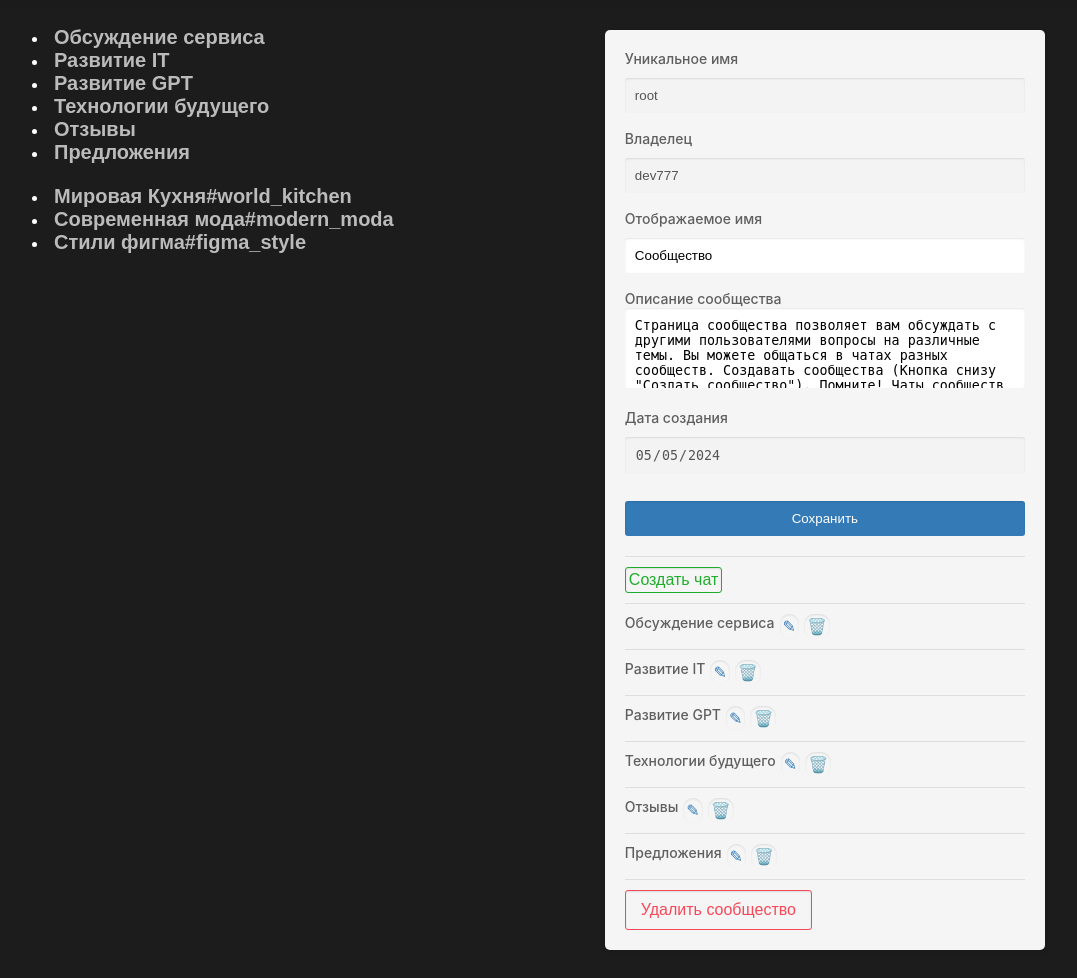
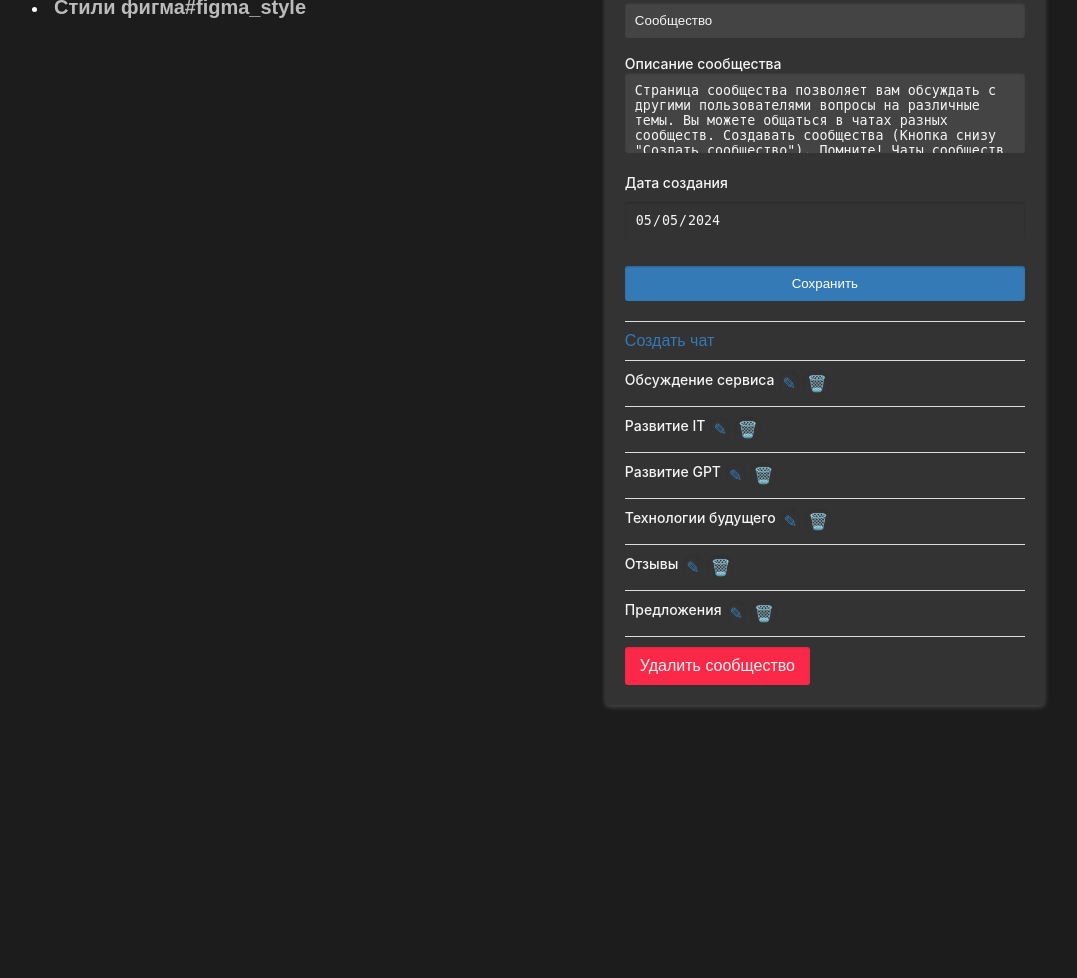
Before and after one commit to pleerGr45/redruedit, a Flask app: page /community/edit in a window 1280 px wide. Shown: the part 309-1287 px from the top of the page, without its empty margins (16-1093 px from the left). After the commit the page ends 1017 px from the top, so only its background shows below. Run offline with Flask 3, Linux system fonts and the light colour scheme; a user stored in the database is signed in.

Commit message:
Завершение работы над проектом >> Realese-1.0

```diff
--- a/admin_access.txt
+++ b/admin_access.txt
@@ -1,3 +1,3 @@
-dev777:Разработчик
-adm777:Администратор
-vladkalambet:Администратор
+dev777:0
+adm777:1
+vladkalambet:1
--- a/app.py
+++ b/app.py
@@ -122,10 +122,10 @@
     user = session.query(Auth).filter_by(login=inf[0]).first()
     if user:
         user.admin_access = True
-        user.status = inf[1]
-
-#session.delete(session.query(Chat).filter_by().first())
-#session.query(Community).filter_by(unique_name='root').first().chat_list = ""
+        if inf[1] == '1':
+            user.status = "Администратор"
+        else:
+            user.status = "Разработчик"
 
 session.commit()
 
@@ -162,7 +162,6 @@
     ls = []
     for news in list(session.query(News).filter_by()):
         ls.append([news, news.likes.count('+'), news.likes.count('-')])
-        print('start', news.likes, 'end')
     ls.reverse()
 
     # Получение данных о правах пользователя
@@ -250,12 +249,14 @@
 @app.route("/community/center/<unique_name>")
 @login_required
 def community_center_page(unique_name: str):
+    # Получение данных о пользователе
+    user_metadata = session.query(Auth).filter_by(id=current_user.get_id()).first()
 
     # Получение данных о сообществе
     community = session.query(Community).filter_by(unique_name=unique_name).first()
 
     # Возврат шаблона community_center_page.html
-    return render_template('community_center_page.html', community=community, com_chats=get_chats(community.chat_list.replace('<', '').replace('>', '')), chats=get_root_chats(), communities=get_communities())
+    return render_template('community_center_page.html', rights=user_metadata.admin_access, community=community, com_chats=get_chats(community.chat_list.replace('<', '').replace('>', '')), chats=get_root_chats(), communities=get_communities())
 
 # ------------ Обработка пути '/community/center/<unique_name>/<chat_name>' ------------
 @app.route("/community/center/<unique_name>/<chat_name>", methods=['GET', 'POST'])
@@ -584,6 +585,7 @@
 
 # ------------ Обработка пути '/delete' ------------
 @app.route("/delete")
+@login_required
 def delete_page():
     # Данные о пользователе
     user_metadata = session.query(Auth).filter_by(
@@ -608,6 +610,7 @@
 
 # ------------ Обработка пути '/delete_news/<id>' ------------
 @app.route("/delete_news/<id>")
+@login_required
 def delete_news_page(id):
     # Данные о пользователе
     user_metadata = session.query(Auth).filter_by(
@@ -635,32 +638,105 @@
 
 # ------------ Обработка пути '/like_news/<id>/<like>' ------------
 @app.route("/like_news/<id>/<like>")
+@login_required
 def like_news_page(id, like):
     # Получение данных о новости
     news = session.query(News).filter_by(id=id).first()
 
     # Если пользователь авторизован
-    if current_user.is_authenticated:
-        user_metadata = session.query(Auth).filter_by(
-            id=current_user.get_id()).first()
-        ls = news.likes
+    user_metadata = session.query(Auth).filter_by(
+        id=current_user.get_id()).first()
+    ls = news.likes
 
-        if user_metadata.login in ls:
-            ls = ls.replace('+|'+user_metadata.login,
-                            like+'|'+user_metadata.login, 1)
-            ls = ls.replace('-|'+user_metadata.login,
-                            like+'|'+user_metadata.login, 1)
-        else:
-            ls += like + '|' + user_metadata.login + ','
+    if user_metadata.login in ls:
+        ls = ls.replace('+|'+user_metadata.login,
+                        like+'|'+user_metadata.login, 1)
+        ls = ls.replace('-|'+user_metadata.login,
+                        like+'|'+user_metadata.login, 1)
+    else:
+        ls += like + '|' + user_metadata.login + ','
 
-        news.likes = ls
-        session.commit()
-    else:
-        # Отправка сообщения поьзователю о том, что ему необходима авторизоваться
-        flash('Вы должны быть зарегистрированы', 'info')
+    news.likes = ls
+    session.commit()
 
     # Перенаправление на главную страницу /
     return redirect(url_for('home_page'))
+
+# ------------ Обработка пути '/superior_dcom/<unique_name>' ------------
+@app.route("/superior_dcom/<unique_name>")
+@login_required
+def superior_cmd_delete_community(unique_name: str):
+    # Получение данных о потенциальном администраторе
+    user_metadata = session.query(Auth).filter_by(id=current_user.get_id()).first()
+
+    # Если пользователь имеет права администратора
+    if user_metadata.admin_access:
+        # Получение данных о сообществе пользователя
+        community = session.query(Community).filter_by(unique_name=unique_name).first()
+
+        # Получение данных о чатах
+        parrent_unique_name = unique_name
+        chats = get_chats(community.chat_list)
+
+        # Удаление чатов
+        for chat in chats:
+            session.delete(session.query(Chat).filter_by(parrent_unique_name=parrent_unique_name, chat_name=chat).first())
+
+        # Удаление ссылки на сообщество у пользователя
+        session.query(Auth).filter_by(has_communty=unique_name).first().has_communty = None
+
+        # Удаление сообщества
+        session.delete(session.query(Community).filter_by(id=community.id).first())
+        session.commit()
+    else:
+        return abort(404)
+
+    # Отправка сообщения пользователю об удалении сообщества
+    flash('Сообщество удалено', 'error')
+    # Перенаправление на /community
+    return redirect(url_for('community_page'))
+
+# ------------ Обработка пути '/superior_dchat/<parrent_unique_name>/<chat_name>' ------------
+@app.route("/superior_dchat/<parrent_unique_name>/<chat_name>")
+@login_required
+def superior_cmd_delete_chat(parrent_unique_name: str, chat_name: str):
+    # Получение данных о потенциальном администраторе
+    user_metadata = session.query(Auth).filter_by(id=current_user.get_id()).first()
+
+    # Форматирование имени чата
+    chat_name = '<' + chat_name + '>'
+
+    # Если пользователь имеет права администратора
+    if user_metadata.admin_access:
+        # Получение данных о сообществе пользователя
+        community = session.query(Community).filter_by(unique_name=parrent_unique_name).first()
+
+        # Если сообщество существует
+        if community:
+            # Если чат существует
+            if chat_name in community.chat_list:
+                # Удаление чата из БД
+                session.delete(session.query(Chat).filter_by(parrent_unique_name=parrent_unique_name, chat_name=chat_name).first())
+
+                # Удаление ссылки чата из сообщества
+                community.chat_list = community.chat_list.replace(f'{chat_name},', '')
+                session.commit()
+            else:
+                # Отправка сообщения администратору о том, что данный чат не обнаружен
+                flash('Данный чат не обнаружен', 'error')
+        else:
+            # Отправка сообщения администратору о том, что такого сообщества не существует
+            flash('Сообщество не существует', 'error')
+            # Перенаправление на /community/create
+            return redirect(url_for('community_create_page'))
+    else:
+        return abort(404)
+
+    # Отправка сообщения пользователю об удалении сообщества
+    flash('Сообщество удалено', 'error')
+
+    # Перенаправление на /community
+    return redirect(url_for('community_page'))
 
 # ------------ Обработка ошибки 404 ------------
 @app.errorhandler(NotFound)
--- a/static/css/input_style.css
+++ b/static/css/input_style.css
@@ -10,7 +10,10 @@
   margin-top: 10px;
   border: none;
   border-radius: 3px;
-  box-shadow: inset 0 1px 2px rgba(0, 0, 0, 0.1);
+  box-shadow: inset 0 1px 2px rgba(0, 0, 0, 0.2);
+  background-color: #444444;
+  color: #f5f5f5;
+  transition: 0.3s;
 }
 
 input[type="text"]:focus,
@@ -20,52 +23,44 @@
 input[type="date"]:focus,
 input[type="submit"]:focus {
   outline: none;
-  box-shadow: 0 1px 3px rgba(0, 0, 0, 0.3);
+  box-shadow: 0 1px 3px rgba(255, 255, 255, 0.2);
 }
 
 input[type="file"] {
-  /* Обычное оформление */
   width: -webkit-fill-available;
   padding: 10px;
   margin-bottom: 10px;
   margin-top: 10px;
   border: none;
   border-radius: 3px;
-  box-shadow: inset 0 1px 2px rgba(0, 0, 0, 0.1);
+  box-shadow: inset 0 1px 2px rgba(0, 0, 0, 0.2);
   font-family: Arial, sans-serif;
   font-size: 16px;
-  color: #333;
-  content-visibility: hidden;
-  display: block;
-  background-color: #f0f0f0;
-  cursor: pointer;
-  transition: background-color 0.3s ease;
+  color: #fff;
+}
+
+input[type="file"]::-webkit-file-name-label {
+  color: #ccc;
+}
+
+input[type="file"]::-ms-browse {
+  color: #ccc;
 }
 
 input[type="submit"] {
-  background-color: #337ab7;
+  background-color: #337AB7;
   color: #fff;
   cursor: pointer;
+  transition: background-color 0.3s;
 }
 
+input[type="submit"]:focus,
 input[type="submit"]:hover {
-  background-color: #2c65b0;
+  background-color: #135186;
 }
 
-input::-webkit-input-placeholder {
-  color: #999;
-}
-
-input:-ms-input-placeholder {
-  color: #999;
-}
-
-input::-moz-placeholder {
-  color: #999;
-}
-
-input::-moz-placeholder {
-  color: #999;
+input:disabled {
+  background-color: #333;
 }
 
 btn {
@@ -74,44 +69,34 @@
 }
 
 .button {
-  padding: 10px 15px;
-  color: #f74859;
-  border: 1px solid #f74859;
+  color: #f5f5f5;
   border-radius: 3px;
-  background-color: #f5f5f5;
   box-shadow: inset 0 1px 2px rgba(0, 0, 0, 0.1);
   margin-right: 20px;
   text-decoration: none;
   text-align: center;
   cursor: pointer;
+  transition: 0.3s;
 }
 
-.button:hover,
-.button:focus {
-  color: #fff;
-  background-color: #fc2847;
-  border-color: #fc2847;
+.create_btn {
+  padding: 3px;
+  background-color: #20ac2c;
+}
+.create_btn:hover,
+.create_btn:focus {
+  background-color: #197521;
+  text-decoration: none;
 }
 
-
-.createbutton {
-  padding: 3px;
-  color: #20ac2c;
-  border: 1px solid #20ac2c;
-  border-radius: 3px;
-  background-color: #f5f5f5;
-  box-shadow: inset 0 1px 2px rgba(0, 0, 0, 0.1);
-  margin-right: 20px;
+.danger_btn {
+  padding: 10px 15px;
+  background-color: #fc2847;
+}
+.danger_btn:hover,
+.danger_btn:focus {
+  background-color: #a7182d;
   text-decoration: none;
-  text-align: center;
-  cursor: pointer;
-}
-
-.createbutton:hover,
-.createbutton:focus {
-  color: #fff;
-  background-color: #197521;
-  border-color: #197521;
 }
 
 a {
@@ -120,7 +105,7 @@
 }
 
 a:hover {
-  text-decoration: underline;
+  text-decoration: none;
 }
 
 hr {
@@ -136,7 +121,7 @@
   text-shadow: none;
   font-weight: 500;
   font-size: 14px;
-  color: #5f5f5f;
+  color: #f5f5f5;
   text-decoration: none;
 }
 
--- a/static/css/main.css
+++ b/static/css/main.css
@@ -8,10 +8,10 @@
 form {
   width: 400px;
   margin: 20px auto;
-  background-color: #f5f5f5;
+  background-color: #333;
   padding: 20px;
   border-radius: 5px;
-  box-shadow: 0 2px 5px rgba(0, 0, 0, 0.1);
+  box-shadow: 0 2px 5px rgba(255, 255, 255, 0.2);
 }
 
 a {
--- a/static/css/text_area_style.css
+++ b/static/css/text_area_style.css
@@ -4,27 +4,18 @@
   margin-bottom: 10px;
   border: none;
   border-radius: 3px;
-  box-shadow: inset 0 1px 2px rgba(0, 0, 0, 0.1);
+  box-shadow: inset 0 1px 2px rgba(0, 0, 0, 0.2);
   resize: none;
+  background-color: #444444;
+  color: #f5f5f5;
 }
 
 textarea:focus {
   outline: none;
-  box-shadow: 0 1px 3px rgba(0, 0, 0, 0.3);
+  box-shadow: 0 1px 3px rgba(255, 255, 255, 0.2);
 }
 
-textarea::-webkit-input-placeholder {
-  color: #999;
+textarea:disabled {
+  background-color: #333;
+  box-shadow: 0 1px 2px #0000004d;
 }
-
-textarea:-ms-input-placeholder {
-  color: #999;
-}
-
-textarea::-moz-placeholder {
-  color: #999;
-}
-
-textarea::-moz-placeholder {
-  color: #999;
-}
--- a/templates/base.html
+++ b/templates/base.html
@@ -23,9 +23,7 @@
                 </ul>
             </nav>
             {% if current_user.is_authenticated %}
-            <a href="/profile" target="_self">
-                <img src="./static/style/images/profile_icons/{{current_user.get_id()}}.png" alt="Профиль">
-            </a>
+            <a href="/profile">Профиль</a>
             {% else %}
             <div class="header_auth">
                 <div class="auth_btn">
--- a/templates/community_edit_page.html
+++ b/templates/community_edit_page.html
@@ -56,7 +56,7 @@
     {% endfor %}
     <hr>
     <btn>
-        <a href="{{url_for('community_delete_page')}}" class="button">Удалить сообщество</a>
+        <a href="{{url_for('community_delete_page')}}" class="button danger_btn">Удалить сообщество</a>
     </btn>
 </form>
 {% endblock %}
--- a/templates/community_page.html
+++ b/templates/community_page.html
@@ -17,8 +17,8 @@
         <textarea type="textarea" name="com_desc" placeholder="Описание чата" rows="4" disabled>{{community.com_description}}</textarea>
         <hr>
         <btn>
-            <a href="/community/create" class="createbutton">Создать сообщество</a>
-            <a href="/community/edit" class="createbutton">Редактировать сообщество</a>
+            <a href="/community/create" class="button create_btn">Создать сообщество</a>
+            <a href="/community/edit" class="button create_btn">Редактировать сообщество</a>
         </btn>
         {% for chat in chats %}
             <hr>
--- a/templates/home_page.html
+++ b/templates/home_page.html
@@ -60,7 +60,7 @@
                 <a href="like_news/{{el[0].id}}/+" class="likebutton">👍 <label>{{el[1]}}</label></a>
                 <a href="like_news/{{el[0].id}}/-" class="likebutton">👎 <label>{{el[2]}}</label></a>
                 {% if rights %}
-                <a href="/delete_news/{{el[0].id}}" class="button">Удалить</a>
+                <a href="/delete_news/{{el[0].id}}" class="button danger_btn">Удалить</a>
                 {% endif %}
             </btn>
         </form>
--- a/templates/profile_page.html
+++ b/templates/profile_page.html
@@ -40,8 +40,8 @@
         <input type="submit" value="Сохранить">
     <hr>
     <btn>
-        <a href="/logout" class="button">Выход</a>
-        <a href="/delete" class="button">Удалить аккаунт</a>
+        <a href="/logout" class="button danger_btn">Выход</a>
+        <a href="/delete" class="button danger_btn">Удалить аккаунт</a>
     </btn>
 </form>
 {% endblock %}
```
Also changed, not shown: templates/community_center_page.html (+10 -0 lines), templates/community_chat_page.html (+8 -4 lines), templates/view_profile_page.html (+4 -3 lines), database.db, static/images/изображение_2024-05-11_090455170.png (added).
